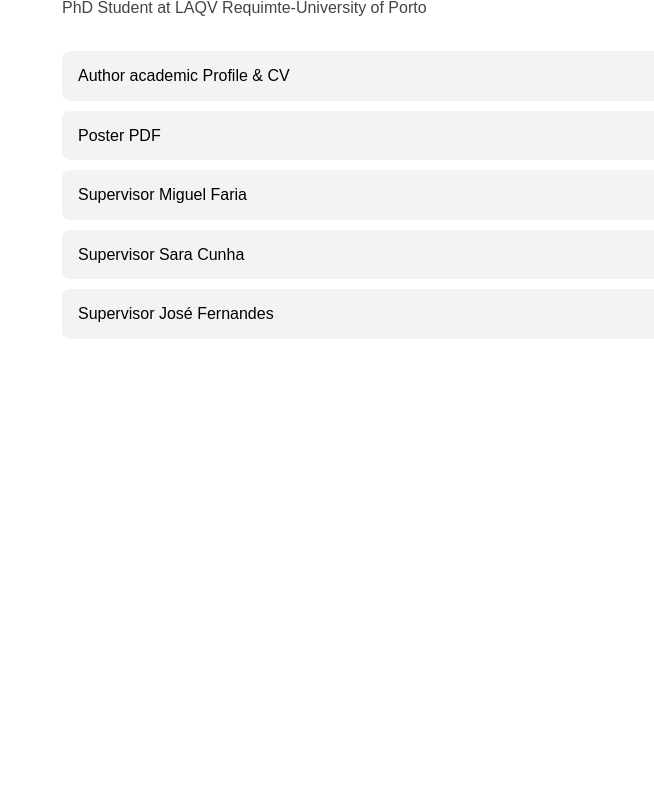
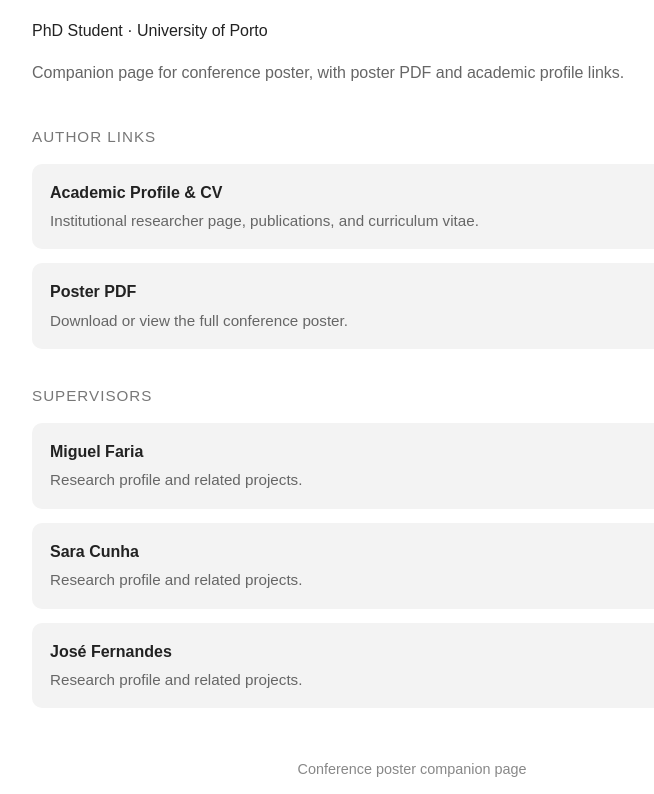
Before and after one commit to cheilavpereira/CheilaPereira_links, a plain HTML site: page index.html in a window 1280 px wide. Shown: the part 166-960 px from the top of the page, without its empty margins (228-882 px from the left). Before the commit the page ends 800 px from the top, so only its background shows below. Drawn offline with Linux system fonts and the light colour scheme.

Commit message:
index.html

```diff
--- a/index.html
+++ b/index.html
@@ -3,50 +3,155 @@
 <head>
   <meta charset="UTF-8">
   <meta name="viewport" content="width=device-width, initial-scale=1.0">
-  <title>Research Links</title>
+  <title>Cheila Pereira | Research Links</title>
   <style>
     body {
       font-family: Arial, sans-serif;
-      max-width: 700px;
-      margin: 60px auto;
-      padding: 20px;
+      background-color: #f7f7f7;
+      color: #222;
+      margin: 0;
+      padding: 40px 20px;
       line-height: 1.6;
+       }
+
+    .container {
+      max-width: 760px;
+      margin: auto;
+      background: white;
+      padding: 50px;
+      border-radius: 14px;
+      box-shadow: 0 4px 20px rgba(0,0,0,0.06);
     }
-    h1 {
-      font-size: 1.8em;
-      margin-bottom: 10px;
+   font-size: 2.4em;
+      margin-bottom: 8px;
+      font-weight: 700;
     }
-    p {
-      color: #444;
+
+    .subtitle {
+      color: #555;
+      font-size: 1.05em;
+      margin-bottom: 24px;
     }
-    .links {
-      margin-top: 30px;
+
+    .description {
+      color: #666;
+      margin-bottom: 40px;
+      max-width: 650px;
     }
-    a {
+
+    .section-title {
+      font-size: 0.95em;
+      text-transform: uppercase;
+      letter-spacing: 1px;
+      color: #777;
+      margin-top: 35px;
+      margin-bottom: 14px;
+    }
+
+    .link-card {
       display: block;
-      padding: 12px 16px;
-      margin: 10px 0;
+      text-decoration: none;
+      color: #222;
       background: #f3f3f3;
-      border-radius: 8px;
-      text-decoration: none;
-      color: #000;
+      padding: 16px 18px;
+      border-radius: 10px;
+      margin-bottom: 14px;
+      transition: background 0.2s ease;
     }
-    a:hover {
-      background: #e6e6e6;
+
+    .link-card:hover {
+      background: #e8e8e8;
     }
+
+    .link-title {
+      font-weight: 600;
+      margin-bottom: 4px;
+    }
+
+    .link-description {
+      color: #666;
+      font-size: 0.95em;
+    }
+
+    .footer {
+      margin-top: 50px;
+      font-size: 0.9em;
+      color: #888;
+      text-align: center;
+    }
+
+    @media (max-width: 700px) {
+
+      .container {
+        padding: 30px 24px;
+      }
+
+      h1 {
+        font-size: 2em;
+      }
+
+    }
+
   </style>
 </head>
+
 <body>
 
-  <h1>Cheila Pereira</h1>
-  <p>PhD Student at LAQV Requimte-University of Porto</p>
+  <div class="container">
 
-  <div class="links">
-    <a href="https://laqv.requimte.pt/people/3519-cheila_pereira">Author academic Profile & CV</a>
-    <a href="poster.pdf">Poster PDF</a>
-    <a href="https://laqv.requimte.pt/people/474-miguel_angelo_rodrigues_pinto_de_faria">Supervisor Miguel Faria</a>
-    <a href="https://laqv.requimte.pt/people/1563-sara_cunha">Supervisor Sara Cunha</a>
-    <a href="https://laqv.requimte.pt/people/1521-jose_fernandes">Supervisor José Fernandes</a>
+    <h1>Cheila Pereira</h1>
+
+    <p class="subtitle">
+      PhD Student · University of Porto
+    </p>
+
+    <p class="description">
+      Companion page for conference poster, with poster PDF and academic profile links.
+    </p>
+
+    <div class="section-title">Author Links</div>
+
+    <a class="link-card" href="https://laqv.requimte.pt/people/3519-cheila_pereira" target="_blank">
+      <div class="link-title">Academic Profile & CV</div>
+      <div class="link-description">
+        Institutional researcher page, publications, and curriculum vitae.
+      </div>
+    </a>
+
+    <a class="link-card" href="poster.pdf" target="_blank">
+      <div class="link-title">Poster PDF</div>
+      <div class="link-description">
+        Download or view the full conference poster.
+      </div>
+    </a>
+
+    <div class="section-title">Supervisors</div>
+
+    <a class="link-card" href="https://laqv.requimte.pt/people/474-miguel_angelo_rodrigues_pinto_de_faria" target="_blank">
+      <div class="link-title">Miguel Faria</div>
+      <div class="link-description">
+        Research profile and related projects.
+      </div>
+    </a>
+
+    <a class="link-card" href="https://laqv.requimte.pt/people/1563-sara_cunha" target="_blank">
+      <div class="link-title">Sara Cunha</div>
+      <div class="link-description">
+        Research profile and related projects.
+      </div>
+    </a>
+
+    <a class="link-card" href="https://laqv.requimte.pt/people/1521-jose_fernandes" target="_blank">
+      <div class="link-title">José Fernandes</div>
+      <div class="link-description">
+        Research profile and related projects.
+      </div>
+    </a>
+
+    <div class="footer">
+      Conference poster companion page
+    </div>
+
   </div>
 
 </body>
```
